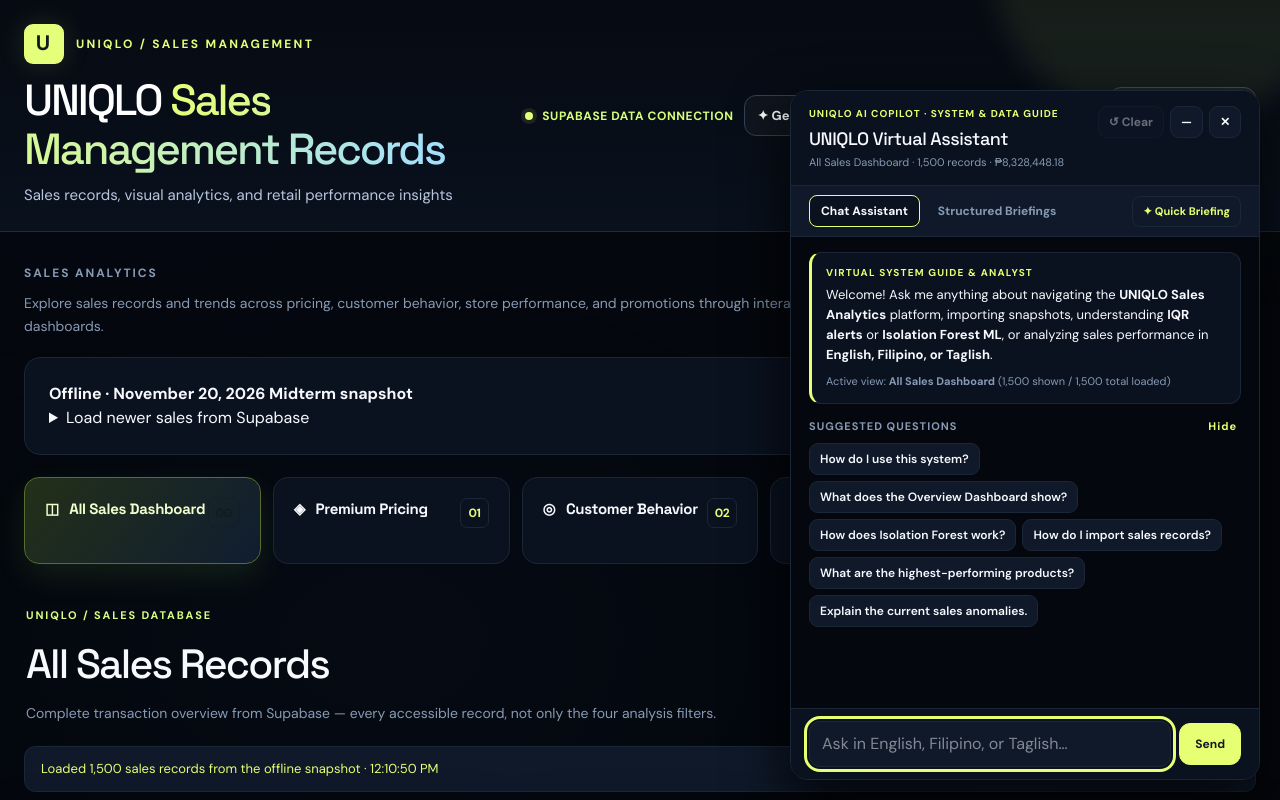
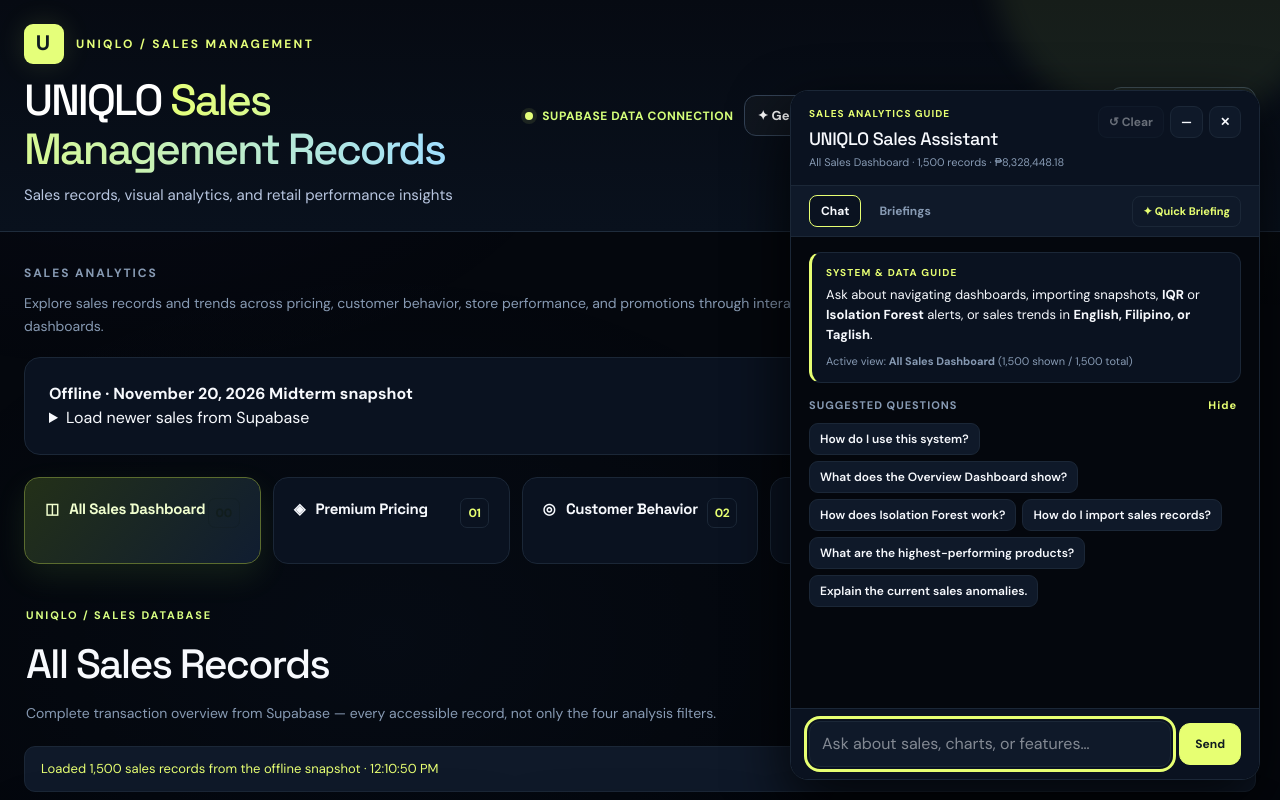
Before and after one commit to the1thatgotaway/UNIQLOrecords, a React (Vite) app: page / in a window 1280 px wide. Both pictures are taken after a click on the button "✦ Gemini AI". Shown: the top 800 px of the page. Built offline with nearby package versions, Linux system fonts and the light colour scheme.

Commit message:
refactor: rename AI assistant to UNIQLO Sales Assistant
Standardize naming across the LLM prompt, UI components, and documentation for consistency in brand identity.

```diff
--- a/server.ts
+++ b/server.ts
@@ -75,7 +75,7 @@ interface IncomingChatTurn {
   content: string;
 }
 
-const SYSTEM_INSTRUCTION = `You are the official AI Virtual Assistant and Retail Sales Analyst embedded inside the UNIQLO Sales Management Records platform.
+const SYSTEM_INSTRUCTION = `You are UNIQLO Sales Assistant, the official system guide and retail sales analyst embedded inside the UNIQLO Sales Management Records platform.
 
 CORE ROLES:
 1. System Guide: Explain how to navigate tabs (00 All Sales Dashboard, 01–04 Scenarios), search/filter/sort, import CSV/JSON snapshots from Supabase SQL, compare Midterm snapshots, export CSV/PNGs, print reports, switch Dark/Light mode, interpret charts, and understand statistical/ML algorithms (Tukey IQR fences & Isolation Forest).
--- a/src/components/GeminiModal.tsx
+++ b/src/components/GeminiModal.tsx
@@ -278,19 +278,15 @@ export function GeminiModal({
           onClick={handleLauncherClick}
           aria-label={
             userTurnCount > 0
-              ? `Open UNIQLO AI Assistant (${userTurnCount} saved questions)`
-              : 'Open UNIQLO AI Assistant'
+              ? `Open UNIQLO Sales Assistant (${userTurnCount} saved questions)`
+              : 'Open UNIQLO Sales Assistant'
           }
         >
           <span className="chatbot-launcher-mark" aria-hidden="true">
             ✦
           </span>
           <span className="chatbot-launcher-label">
-            {minimized && userTurnCount > 0
-              ? `AI Assistant (${userTurnCount})`
-              : userTurnCount > 0
-                ? `Ask AI Assistant (${userTurnCount})`
-                : 'Ask AI Assistant'}
+            {userTurnCount > 0 ? `Sales Assistant (${userTurnCount})` : 'Sales Assistant'}
           </span>
         </button>
       )}
@@ -304,8 +300,8 @@ export function GeminiModal({
         >
           <div className="llm-modal-header">
             <div className="llm-header-copy">
-              <div className="ai-eyebrow">UNIQLO AI COPILOT · SYSTEM &amp; DATA GUIDE</div>
-              <h2 id="llmModalTitle">UNIQLO Virtual Assistant</h2>
+              <div className="ai-eyebrow">SALES ANALYTICS GUIDE</div>
+              <h2 id="llmModalTitle">UNIQLO Sales Assistant</h2>
               <p className="llm-scope-line">
                 {contextPayload.viewLabel} ·{' '}
                 {contextPayload.isFiltered
@@ -335,7 +331,7 @@ export function GeminiModal({
                 className="llm-icon-btn"
                 onClick={handleMinimize}
                 title="Minimize chat"
-                aria-label="Minimize AI assistant"
+                aria-label="Minimize Sales Assistant"
               >
                 —
               </button>
@@ -345,14 +341,14 @@ export function GeminiModal({
                 className="llm-icon-btn"
                 onClick={handleClose}
                 title="Close chat"
-                aria-label="Close Gemini AI panel"
+                aria-label="Close Sales Assistant"
               >
                 ✕
               </button>
             </div>
           </div>
 
-          <div className="chatbot-mode-bar" role="tablist" aria-label="AI Copilot Modes">
+          <div className="chatbot-mode-bar" role="tablist" aria-label="Sales Assistant Modes">
             <button
               type="button"
               role="tab"
@@ -363,7 +359,7 @@ export function GeminiModal({
                 setMode('chat');
               }}
             >
-              Chat Assistant
+              Chat
             </button>
             <button
               type="button"
@@ -375,7 +371,7 @@ export function GeminiModal({
                 setMode('briefing');
               }}
             >
-              Structured Briefings
+              Briefings
             </button>
             <button
               type="button"
@@ -490,23 +486,21 @@ export function GeminiModal({
               <>
                 <div className="llm-welcome-card">
                   <div className="llm-welcome-head">
-                    <span className="llm-msg-role">VIRTUAL SYSTEM GUIDE &amp; ANALYST</span>
+                    <span className="llm-msg-role">SYSTEM &amp; DATA GUIDE</span>
                     {messages.length > 0 && (
                       <span className="chatbot-saved-note">History saved</span>
                     )}
                   </div>
                   <p>
-                    Welcome! Ask me anything about navigating the <strong>UNIQLO Sales
-                    Analytics</strong> platform, importing snapshots, understanding{' '}
-                    <strong>IQR alerts</strong> or <strong>Isolation Forest ML</strong>, or
-                    analyzing sales performance in <strong>English, Filipino, or Taglish</strong>.
+                    Ask about navigating dashboards, importing snapshots, <strong>IQR</strong> or{' '}
+                    <strong>Isolation Forest</strong> alerts, or sales trends in{' '}
+                    <strong>English, Filipino, or Taglish</strong>.
                   </p>
                   <div className="llm-welcome-meta">
                     Active view: <strong>{contextPayload.viewLabel}</strong> ({formatNumber(
                       contextPayload.kpis.recordCount
                     )}{' '}
-                    shown / {formatNumber(contextPayload.overallSummary.totalLoadedCount)} total
-                    loaded)
+                    shown / {formatNumber(contextPayload.overallSummary.totalLoadedCount)} total)
                   </div>
                 </div>
 
@@ -545,11 +539,11 @@ export function GeminiModal({
                     return (
                       <div key={i} className={`llm-msg ${msg.role}`}>
                         <div className="llm-msg-role">
-                          {msg.role === 'user' ? 'You' : 'UNIQLO AI Assistant'}
+                          {msg.role === 'user' ? 'You' : 'Sales Assistant'}
                           {msg.timestamp ? ` · ${msg.timestamp}` : ''}
                         </div>
                         {isTyping ? (
-                          <div className="chatbot-typing" aria-label="Assistant is typing">
+                          <div className="chatbot-typing" aria-label="Sales Assistant is typing">
                             <span className="typing-dot" />
                             <span className="typing-dot" />
                             <span className="typing-dot" />
@@ -594,11 +588,11 @@ export function GeminiModal({
               <input
                 ref={inputRef}
                 type="text"
-                placeholder="Ask in English, Filipino, or Taglish…"
+                placeholder="Ask about sales, charts, or features…"
                 value={input}
                 onChange={(e) => setInput(e.target.value)}
                 disabled={streaming}
-                aria-label="Ask UNIQLO AI Assistant a question"
+                aria-label="Ask UNIQLO Sales Assistant a question"
               />
               <button
                 type="submit"
--- a/src/utils/systemKnowledge.ts
+++ b/src/utils/systemKnowledge.ts
@@ -104,11 +104,11 @@ export const SYSTEM_KNOWLEDGE_SECTIONS: Record<KnowledgeSectionId, string> = {
 - Simulated Dates Caveat: Companion SQL repair ("UNIQLO_Repair_Sales_Dates_2024_to_2026.sql") distributed synthetic dates between January 1, 2024 and September 26, 2026 (inclusive). Monthly/daily spikes reflect statistical distribution in those synthetic dates, not verified real-world historical events.
 - Active Filter vs Overall Dataset: Always check both active filtered KPIs and overall loaded KPIs before answering so filtered subset counts are never confused with total loaded snapshot counts.`,
 
-  copilot: `GEMINI AI COPILOT CAPABILITIES & PRIVACY:
-- Accessible via the bottom-right floating chatbot launcher button, the top-right "✦ Gemini AI" button, or inline "✦ Explain flags with Gemini" / "✦ Ask Gemini AI" buttons inside cards.
+  copilot: `UNIQLO SALES ASSISTANT CAPABILITIES & PRIVACY:
+- Accessible via the bottom-right "Sales Assistant" launcher button, the top-right "✦ Gemini AI" button, or inline "✦ Explain flags with Gemini" / "✦ Ask Gemini AI" buttons inside cards.
 - Supports two integrated workflows:
-  1. Conversational Chat Assistant: Multi-turn SSE-streaming Q&A in English, Filipino, or Taglish with conversation memory, suggested questions, Minimize/Reopen/Close controls, and Clear Chat.
-  2. Structured Briefings: "✦ Executive Briefing", "✦ Explain Anomalies & ML", and "✦ Deep-Dive Slice" return schema-validated JSON insights grounded in the active view.
+  1. Chat: Multi-turn SSE-streaming Q&A in English, Filipino, or Taglish with persistent conversation history, suggested questions, Minimize/Reopen/Close controls, and Clear.
+  2. Briefings: "✦ Executive Briefing", "✦ Explain Anomalies & ML", and "✦ Deep-Dive Slice" return schema-validated JSON insights grounded in the active view.
 - Security & Read-Only Boundary: All Gemini API calls run exclusively on the Express backend using process.env.GEMINI_API_KEY. Chat responses cannot read external databases directly or modify database tables.`,
 };
 
```
